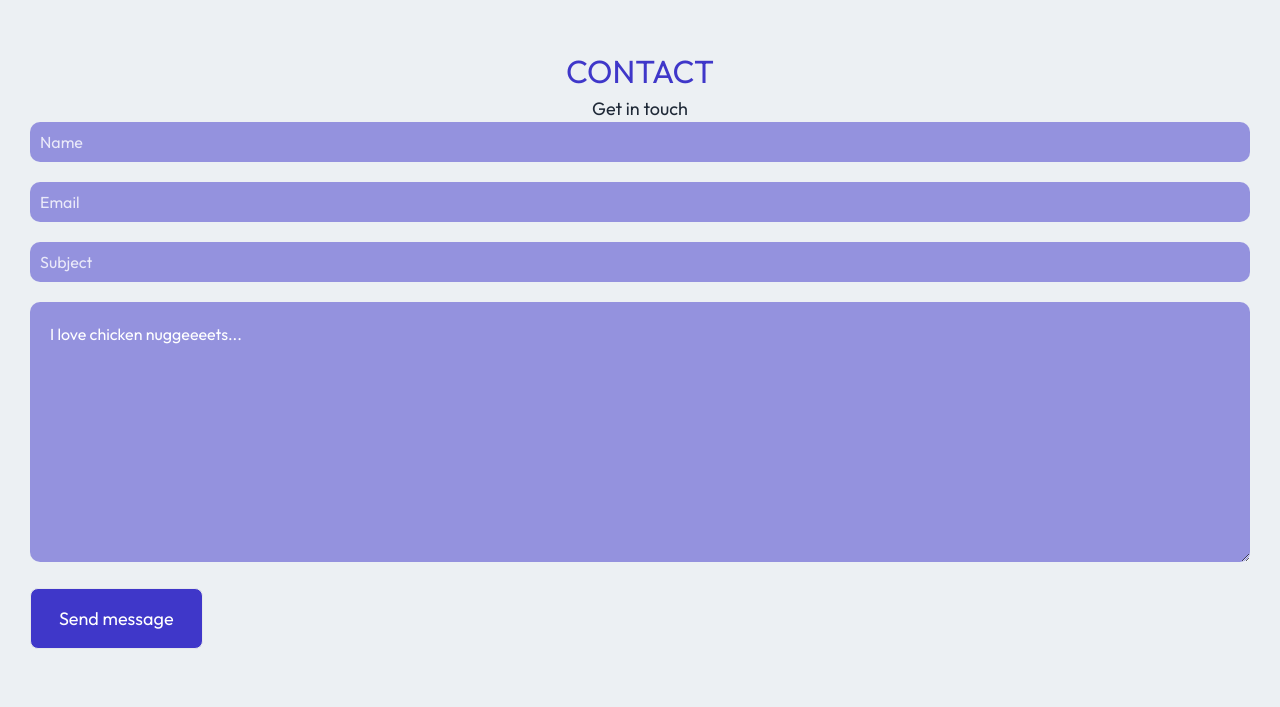
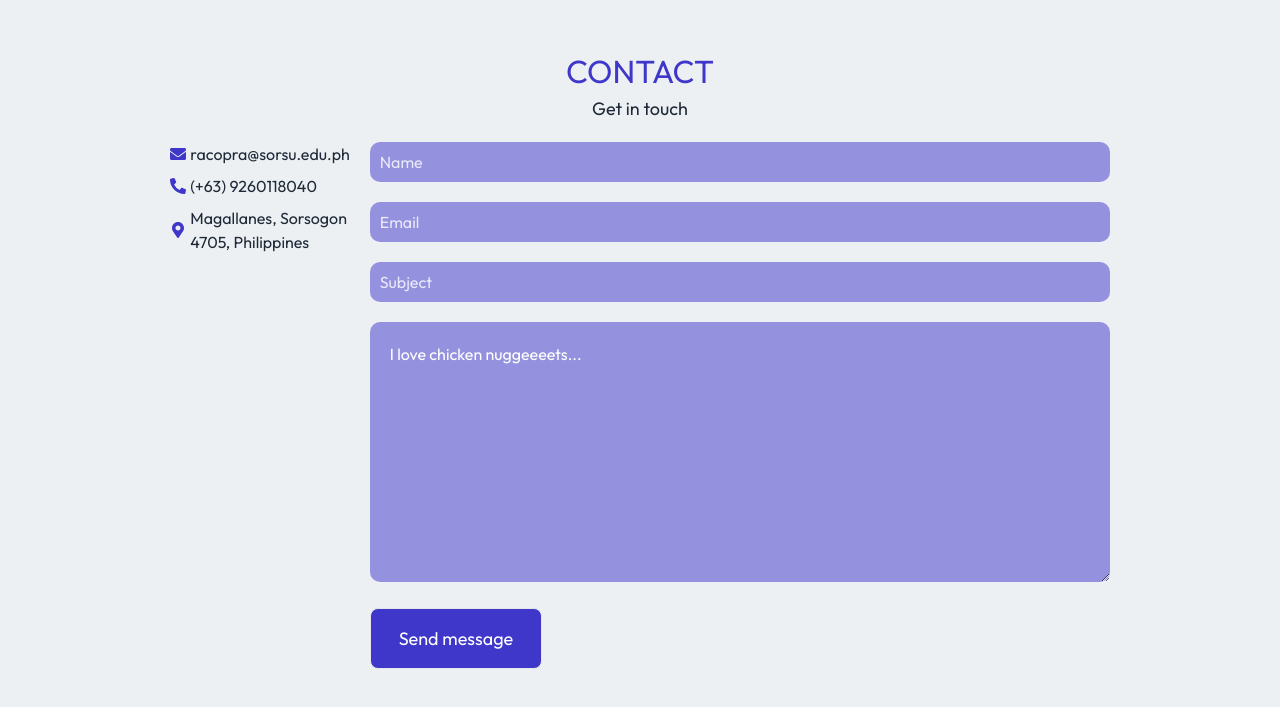
Before and after one commit to the-name-romel/my-portfolio, a React (Vite) app: page / in a window 1280 px wide. Shown: the part 3473-4180 px from the top of the page. Built offline with nearby package versions, Linux system fonts and the light colour scheme.

Commit message:
update contact section

```diff
--- a/src/pages/Contact.jsx
+++ b/src/pages/Contact.jsx
@@ -1,19 +1,39 @@
 import React from "react";
+import { FaEnvelope, FaPhoneAlt, FaMapMarkerAlt } from "react-icons/fa";
 
 function Contact() {
   return (
-    <div className="w-full">
+    <div className="w-full max-w-[1200px] mx-auto">
       <div className="w-full py-[50px] px-[30px]">
         <div className="mx-auto text-center">
           <h1 className="text-primary text-[32px]">CONTACT</h1>
           <p>Get in touch</p>
         </div>
-
-        <form action="" className="w-full space-y-5 text-white">
+        <div className="flex flex-col md:flex-row gap-5 mt-5 justify-center">
+          <div className="flex flex-col gap-2">
+            <div className="flex items-center gap-1">
+              <FaEnvelope className="text-primary" /> racopra@sorsu.edu.ph
+            </div>
+            <div className="flex items-center gap-1">
+              <FaPhoneAlt className="text-primary" /> (+63) 9260118040
+            </div>
+            <div className="flex items-center gap-1">
+              <FaMapMarkerAlt className="text-primary" /> Magallanes, Sorsogon
+              <br />
+              4705, Philippines
+            </div>
+          </div>
+          <form action="" className="space-y-5 text-white w-full max-w-[740px]">
             <input type="text" placeholder="Name" />
             <input type="email" placeholder="Email" />
             <input type="text" placeholder="Subject" />
-          <textarea name="" id="" rows="10" placeholder="I love chicken nuggeeeets..." className="w-full rounded-[10px] bg-primary bg-opacity-50" />
+            <textarea
+              name=""
+              id=""
+              rows="10"
+              placeholder="I love chicken nuggeeeets..."
+              className="w-full rounded-[10px] bg-primary bg-opacity-50"
+            />
             <button
               type="submit"
               className="border bg-primary rounded-[8px] text-white text-[18px] px-[28px] py-[16px] mt-[30px] hover:bg-opacity-80"
@@ -23,6 +43,7 @@ function Contact() {
           </form>
         </div>
       </div>
+    </div>
   );
 }
 
```
Lines whose indentation alone changed are shown as unchanged.
